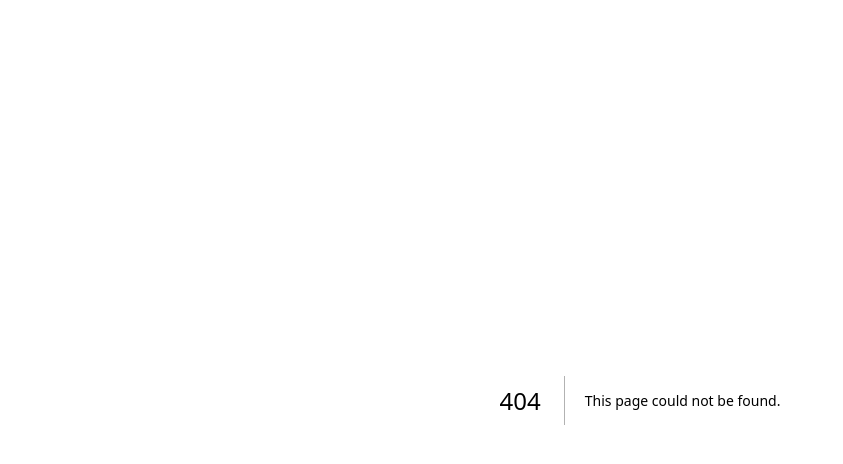
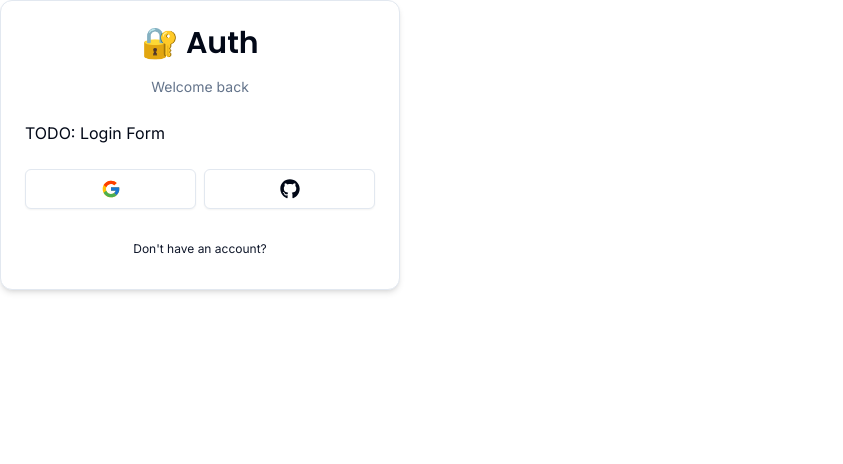
Before and after one commit to ManasSin/Authentication-Toolbox, a Next.js app: page /auth/login in a window 1280 px wide. Before the commit this address had no page. Shown: the top 464 px of the page, without its empty margins (0-843 px from the left). Built offline with nearby package versions, Linux system fonts and the light colour scheme.

Commit message:
FEAT: working on login modal

```diff
--- /dev/null
+++ b/app/auth/login/page.tsx
@@ -0,0 +1,10 @@
+import Loginform from "@/components/auth/loginForm";
+import { FC } from "react";
+
+interface pageProps {}
+
+const LoginPage: FC<pageProps> = ({}) => {
+  return <Loginform />;
+};
+
+export default LoginPage;
```
